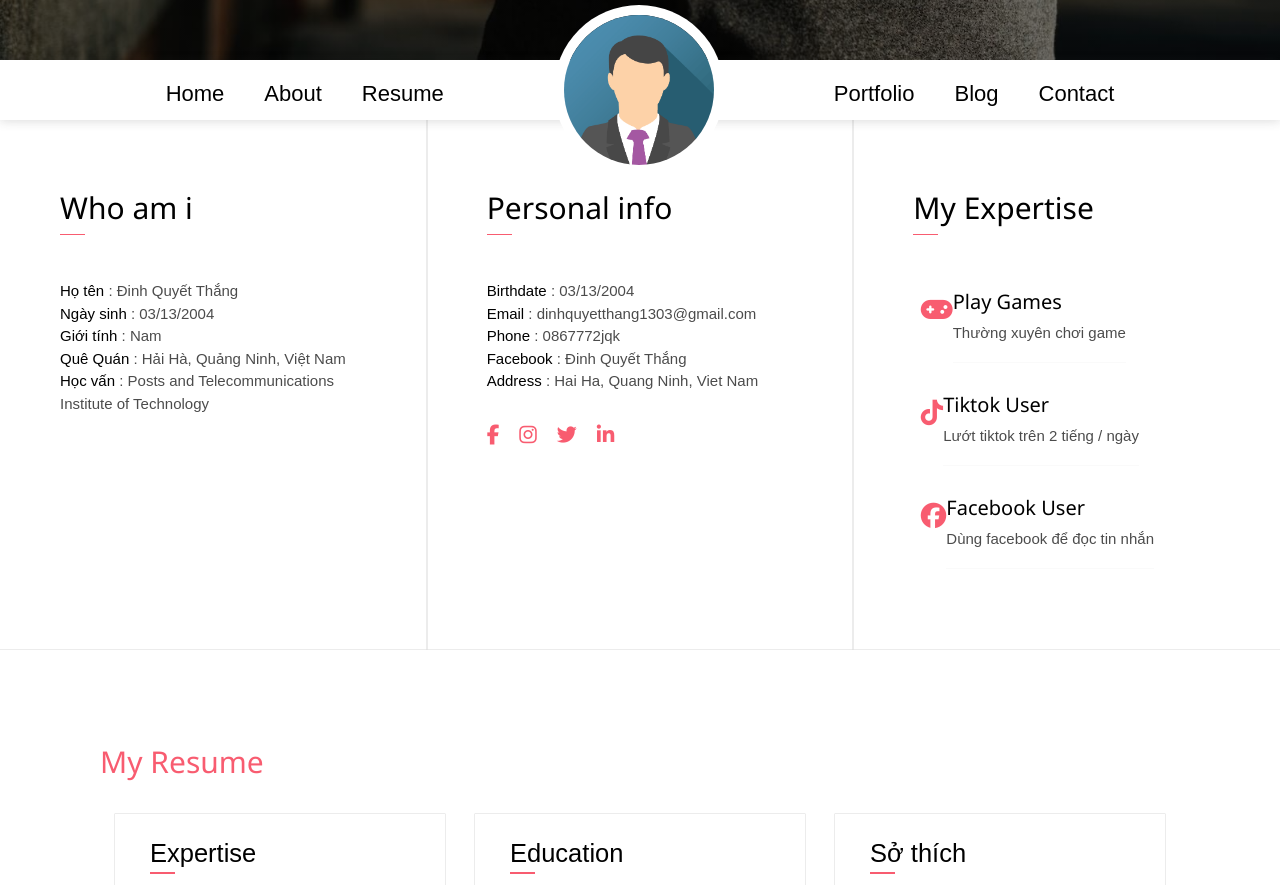
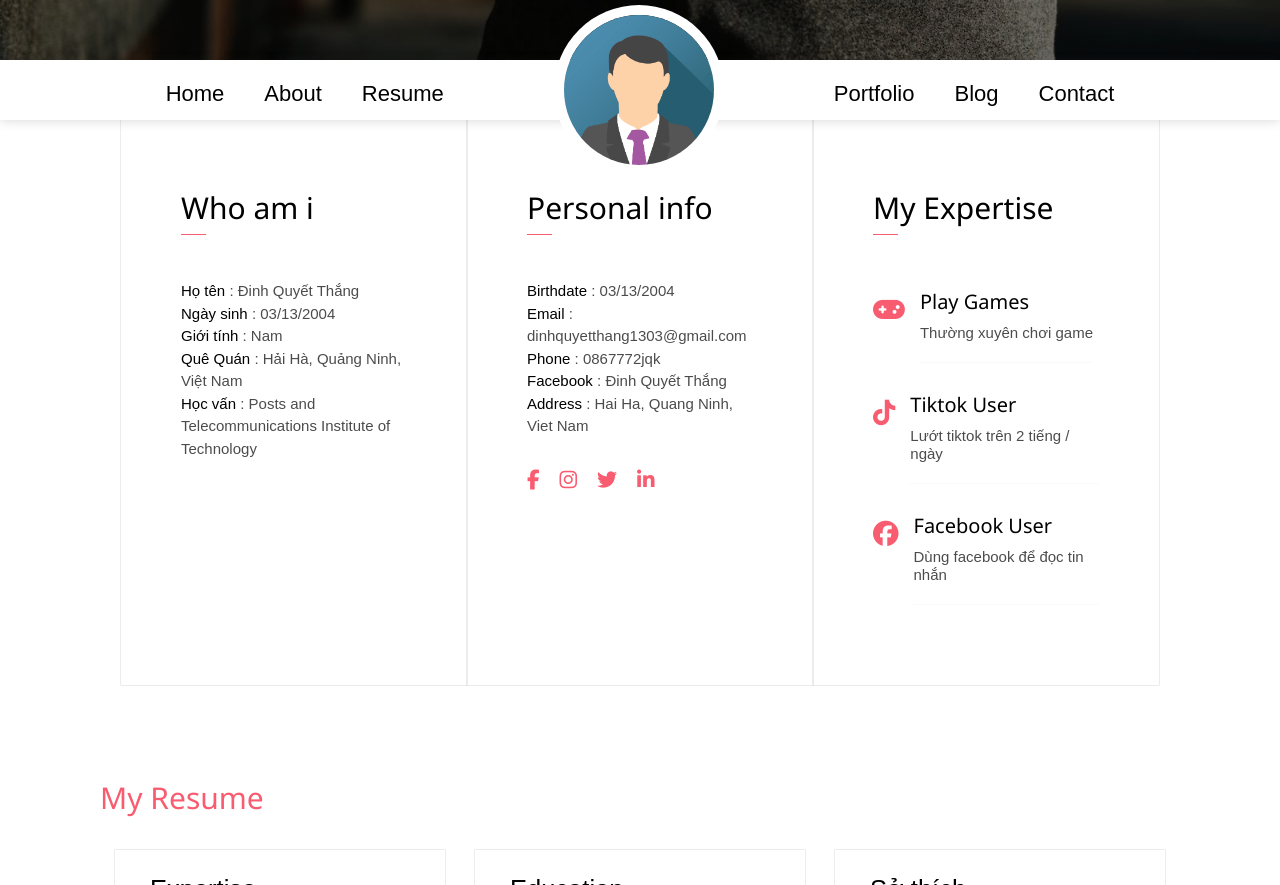
Before and after one commit to Nanyak/profile, a plain HTML site: page index.html in a window 1280 px wide. Shown: the part 580-1465 px from the top of the page. Drawn offline with nearby package versions, Linux system fonts and the light colour scheme; a script that the page names is missing.

Commit message:
first commit

```diff
--- a/css/styles.css
+++ b/css/styles.css
@@ -103,6 +103,7 @@ a {
 .about-section {
   display: flex;
   justify-content: center;
+  margin: 0 121px;
 }
 .about-card {
   width: 33.333334%;
@@ -149,7 +150,7 @@ a {
   font-size: 1.7rem;
   color: #f85c70;
   margin-top: 1rem;
-  margin-left: 0.5rem;
+  margin-right: 1rem;
 }
 .row h4 {
   font-size: 20px;
@@ -547,4 +548,7 @@ textarea {
   .blog-title {
     margin-left: 20px;
   }
+  .header-content {
+    margin-left: 30px;
+  }
 }
```
Also changed, not shown: 1 other file.
